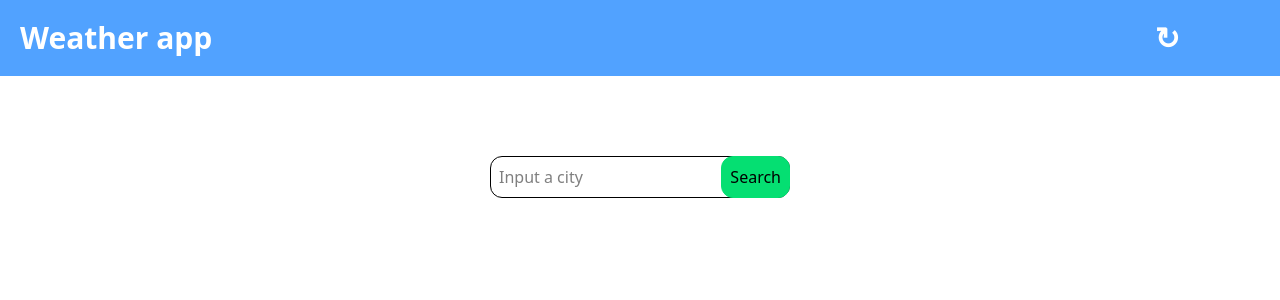
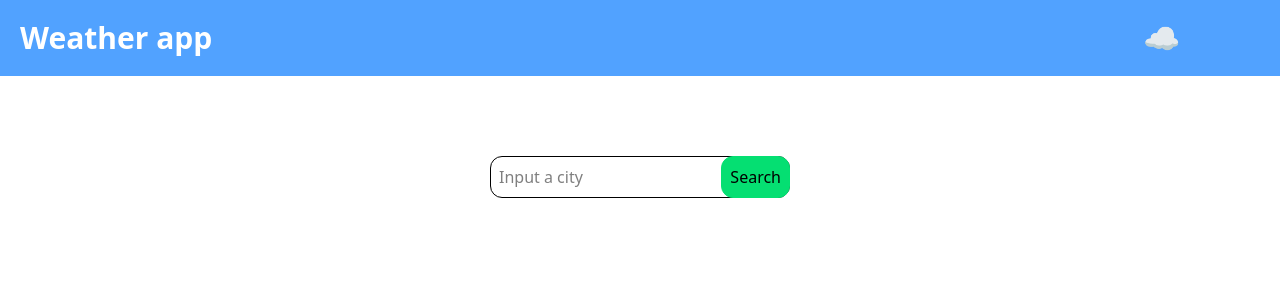
Before and after one commit to vernecic/vueWeatherApp, a Vue app: page / in a window 1280 px wide. Shown: the top 300 px of the page. Built offline with nearby package versions, Linux system fonts and the light colour scheme; no server answers.

Commit message:
emoji change

```diff
--- a/src/components/Header.vue
+++ b/src/components/Header.vue
@@ -3,6 +3,6 @@
     class="bg-blue-400 p-5 text-white text-3xl font-bold flex justify-between"
   >
     <p>Weather app</p>
-    <button class="mr-20 cursor-pointer">↻</button>
+    <button class="mr-20 cursor-pointer">☁️</button>
   </div>
 </template>
```
